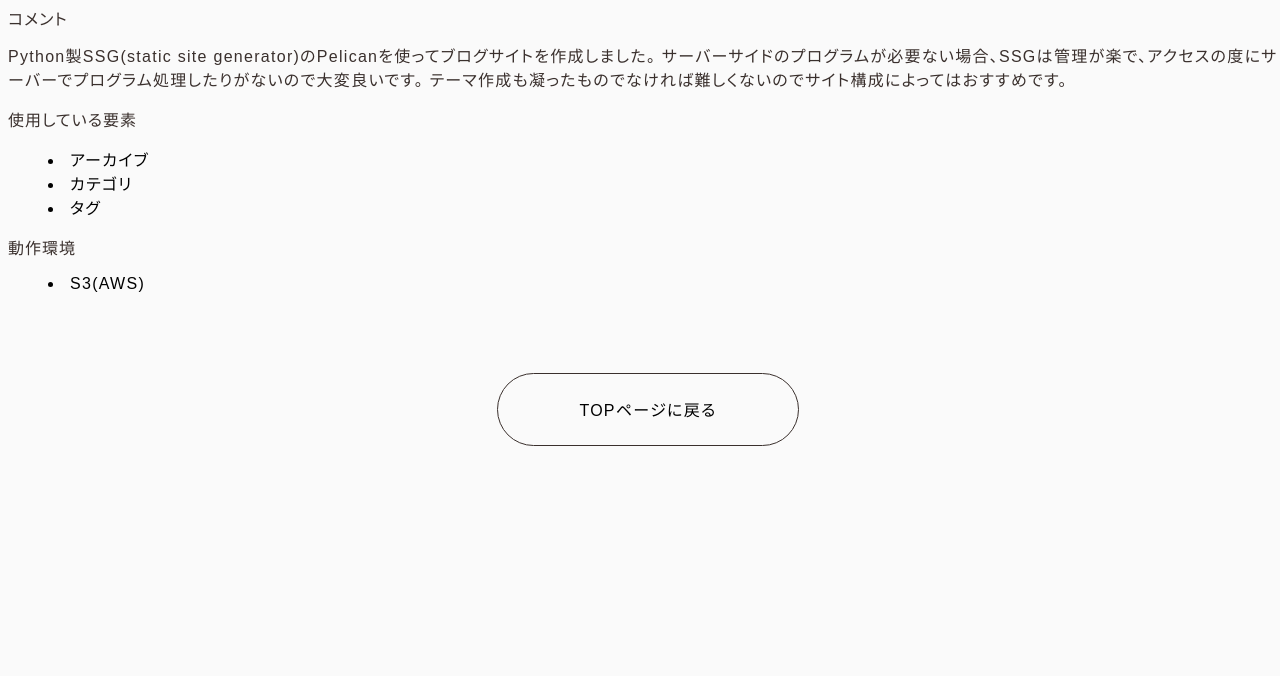
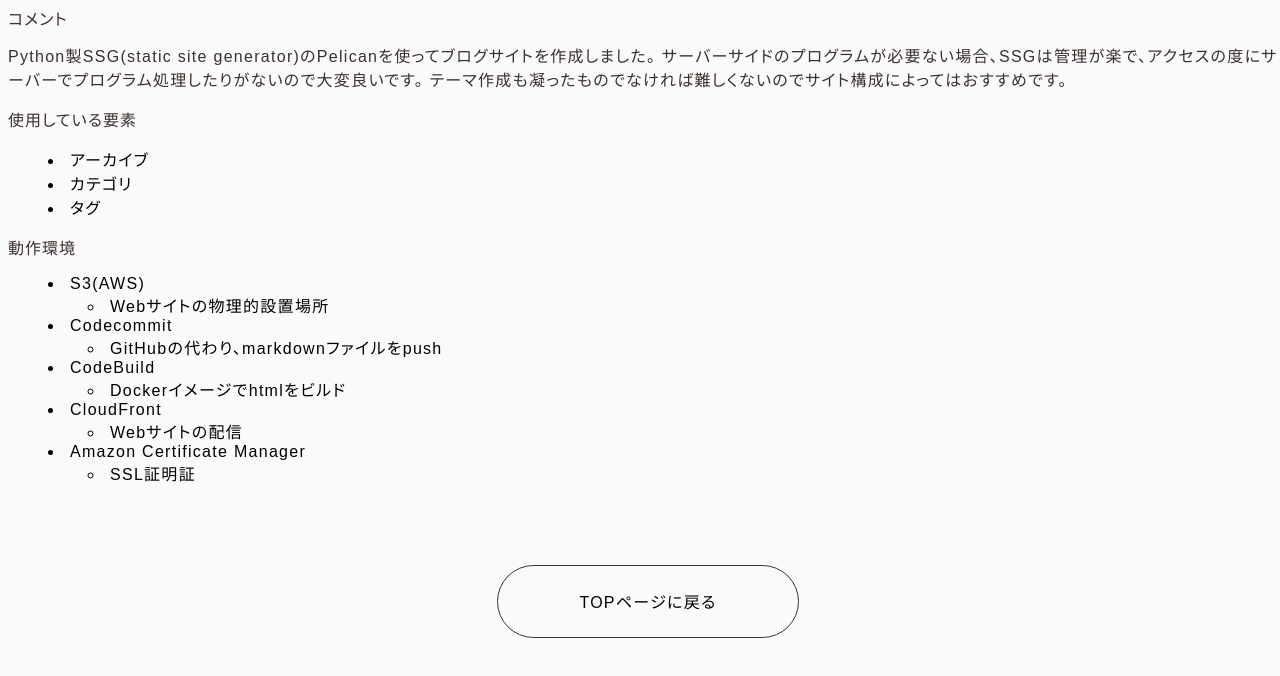
Before and after one commit to sakadonohito/kzak-practices, a Gatsby site: page /pc/sports-fanblog/ in a window 1280 px wide. Shown: the part 745-1421 px from the top of the page. Before the commit the page ends 1271 px from the top, so only its background shows below. Built offline with nearby package versions, Linux system fonts and the light colour scheme; Gatsby itself is replaced by a stand-in of ours; some packages are replaced by stand-ins of ours.

Commit message:
update content. 	modified:   posts/sports-fanblog/index.mdx

```diff
--- a/posts/sports-fanblog/index.mdx
+++ b/posts/sports-fanblog/index.mdx
@@ -35,3 +35,12 @@ Python製SSG(static site generator)のPelicanを使ってブログサイトを
 
 ### 動作環境
 - S3(AWS)
+    * Webサイトの物理的設置場所
+- Codecommit
+    * GitHubの代わり、markdownファイルをpush
+- CodeBuild
+    * Dockerイメージでhtmlをビルド
+- CloudFront
+    * Webサイトの配信
+- Amazon Certificate Manager
+    * SSL証明証
```
